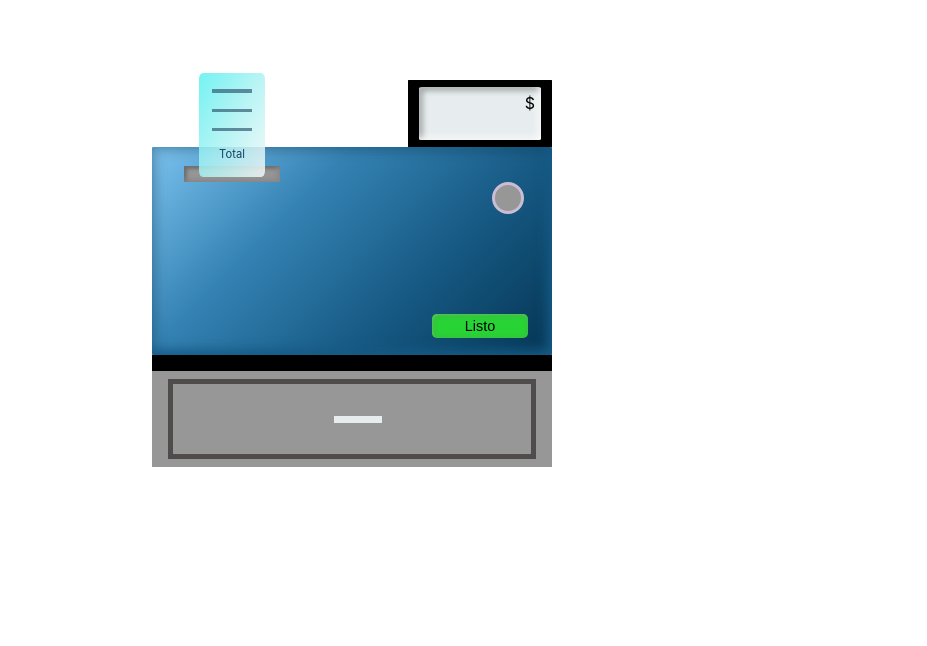
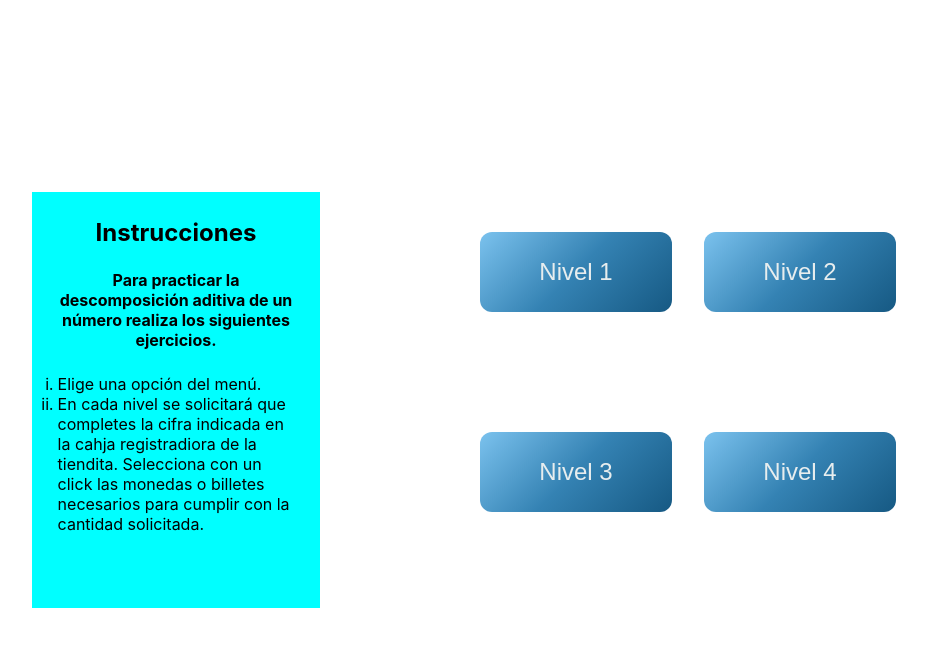
Before and after one commit to triptofanita/drag-drop-money, a React (Create React App) app: page / in a window 1280 px wide. Shown: the top 646 px of the page, without its empty margins (160-1087 px from the left). Built offline with nearby package versions, Linux system fonts and the light colour scheme.

Commit message:
add menu component and react router

```diff
--- a/package.json
+++ b/package.json
@@ -8,6 +8,7 @@
     "@testing-library/user-event": "^12.1.10",
     "react": "^17.0.2",
     "react-dom": "^17.0.2",
+    "react-router-dom": "^5.2.0",
     "react-scripts": "4.0.3",
     "web-vitals": "^1.0.1"
   },
--- a/src/App.js
+++ b/src/App.js
@@ -1,12 +1,23 @@
 import React from 'react';
+import {
+  BrowserRouter as Router,
+  Switch,
+  Route,
+} from "react-router-dom";
 import './App.css';
+import Menu from './Menu/Menu';
 import CashRegister from './CashRegister/CashRegister';
 
 function App() {
   return (
-    <div className="App">
-    <CashRegister/>
-    </div>
+    <Router>
+      <div className="App">
+        <Switch>
+          <Route exact path='/' component={Menu}/>
+          <Route path='/firstLevel' component={CashRegister}/>
+        </Switch>
+      </div>
+   </Router>
   );
 }
 
--- /dev/null
+++ b/src/Menu/Instructions.js
@@ -0,0 +1,17 @@
+import React from 'react';
+import './menu.css';
+
+function Instructions() {
+    return (
+        <aside>
+            <h2>Instrucciones</h2>
+            <h4>Para practicar la descomposición aditiva de un número realiza los siguientes ejercicios.</h4>
+            <ul>
+                <li>Elige una opción del menú.</li>
+                <li>En cada nivel se solicitará que completes la cifra indicada en la cahja registradiora de la tiendita. Selecciona con un click las monedas o billetes necesarios para cumplir con la cantidad solicitada.</li>
+            </ul>
+        </aside>
+    )
+}
+
+export default Instructions
--- /dev/null
+++ b/src/Menu/Menu.js
@@ -0,0 +1,27 @@
+import React from 'react';
+import './menu.css';
+import Instructions from './Instructions';
+import { useHistory } from 'react-router-dom';
+
+function Menu() {
+
+const history = useHistory();
+
+const handleFirstLevel = () => {
+    history.push('/firstLevel')
+}
+
+    return (
+        <section>
+            <Instructions/>
+            <div className="menu__container">
+                <button onClick={handleFirstLevel} className="option first__level">Nivel 1</button>
+                <button className="option second__level">Nivel 2</button>
+                <button className="option third__level">Nivel 3</button>
+                <button className="option fourth__level">Nivel 4</button>
+            </div>
+        </section>
+    )
+}
+
+export default Menu
--- /dev/null
+++ b/src/Menu/menu.css
@@ -0,0 +1,50 @@
+section{
+    height: 100vh;
+    width: 100vw;
+    display: flex;
+    justify-content: center;
+    flex-direction: row;
+}
+
+.menu__container{
+    display: flex;
+    flex-flow: row wrap;
+    justify-content: space-evenly;
+    margin-top: 10rem;
+    height: 25rem;
+    width: 30rem;
+
+}
+
+.option{
+    margin-top: 15%;
+    height: 20%;
+    width: 40%;
+    text-align: center;
+    font-size: 1.5rem;
+    padding: 5%;
+    border: none;
+    border-radius: 12px;
+    background: linear-gradient(-45deg, #053553, #165983, #3482b3, #7bc2ee);
+    background-size: 150% 150%;
+    color: #e7edee;
+}
+
+aside{
+    height: 26rem;
+    width: 18rem;
+    margin-top: 15%;
+    margin-left: 0%;
+    margin-right: 10%;
+    background-color: aqua;
+    padding: 2%;
+}
+
+h2, h4{
+    margin-bottom: 10%;
+    text-align: center;
+}
+
+li{
+    list-style: lower-roman;
+}
```
Also changed, not shown: 2 other files (tests, documents, lock files or other folders).
